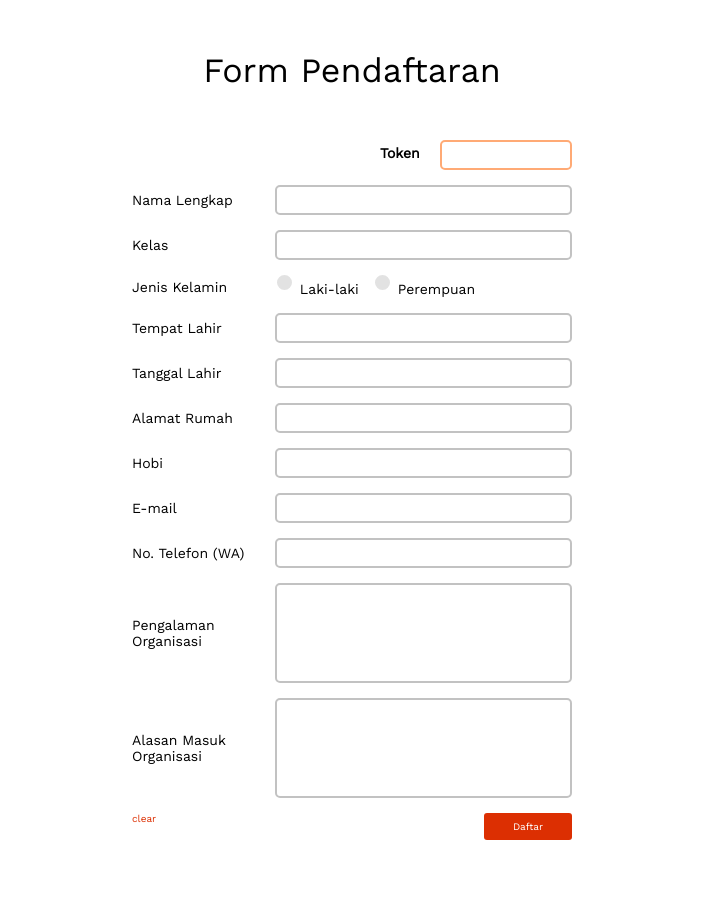
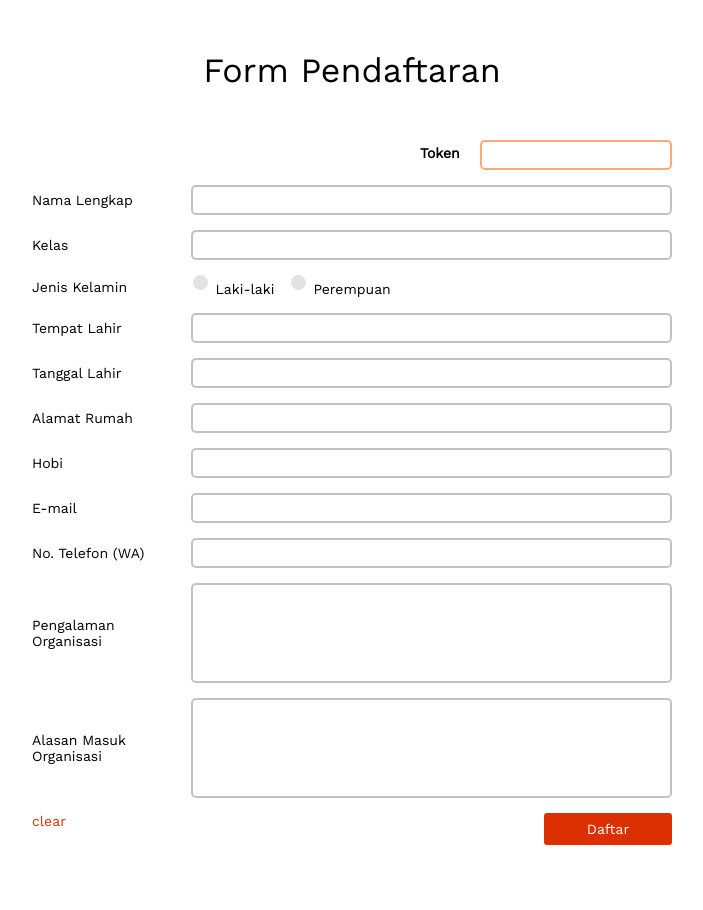
Before and after one commit to artyaaryatama/front-end-website-SMAN-16-Makassar, a PHP site: page /formpendaftaran.html in a window 1280 px wide. Shown: the whole page, without its empty margins (288-991 px from the left). Before the commit the page ends 840 px from the top, so only its background shows below. Run offline with PHP 8.4, Linux system fonts and the light colour scheme.

Commit message:
mengubah ukuran form dan ukuran font tombol

```diff
--- a/form pendaftaran/style.css
+++ b/form pendaftaran/style.css
@@ -10,7 +10,7 @@ body {
   padding: 0px 10px;
 }
 .wrapper {
-  max-width: 500px;
+  max-width: 700px;
   width: 100%;
   margin: 20px auto;
   padding: 30px;
@@ -124,7 +124,7 @@ input[type="radio"]:checked:after {
   width: 20%;
   margin-left: auto;
   padding: 8px 10px;
-  font-size: 10px;
+  font-size: 14px;
   border: 0px;
   background: #dc2f02;
   color: #fff;
@@ -144,7 +144,7 @@ input[type="radio"]:checked:after {
   background: none;
   border: none;
   cursor: pointer;
-  font-size: 10px;
+  font-size: 14px;
   margin-bottom: auto;
 }
 @media (max-width: 420px) {
```
